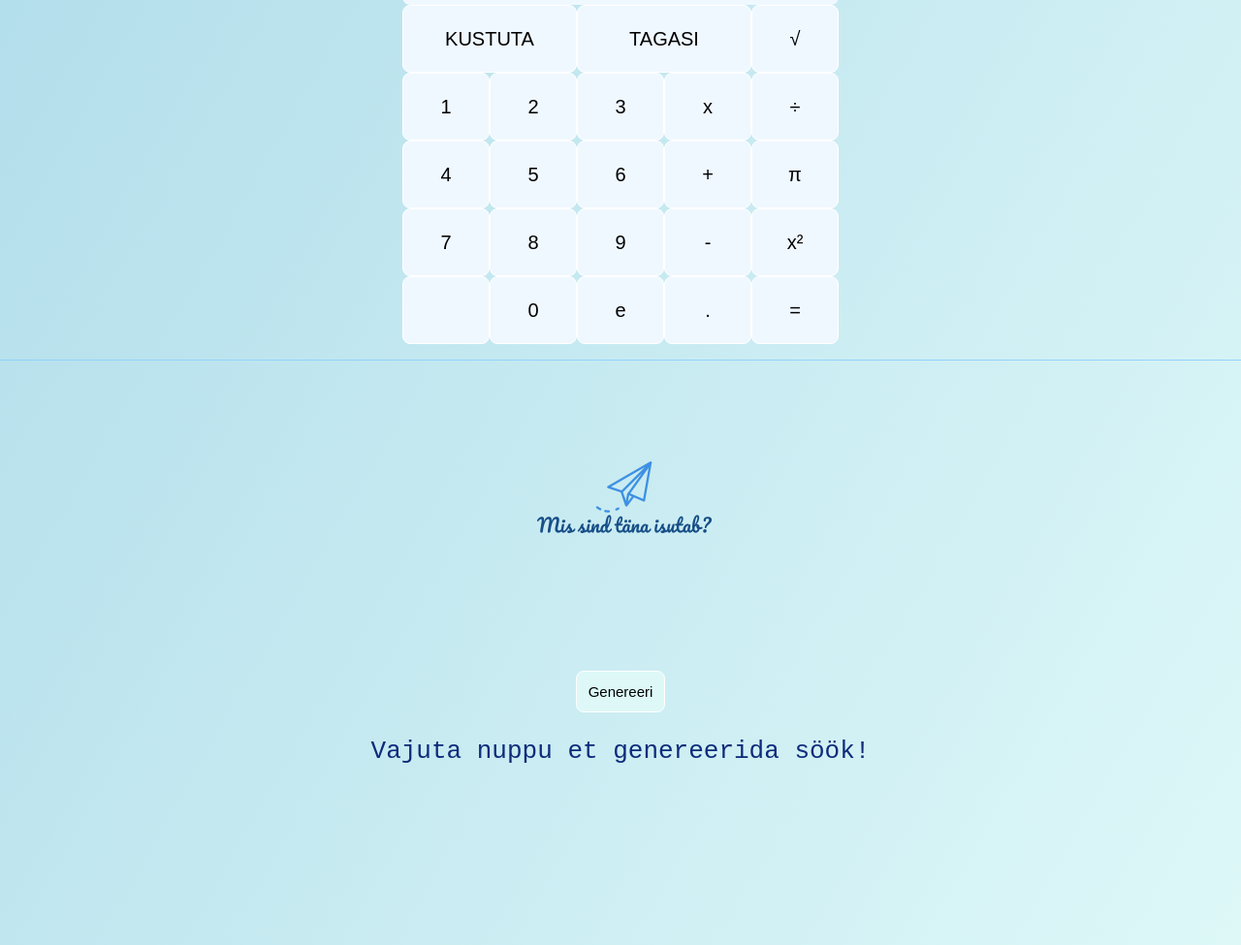
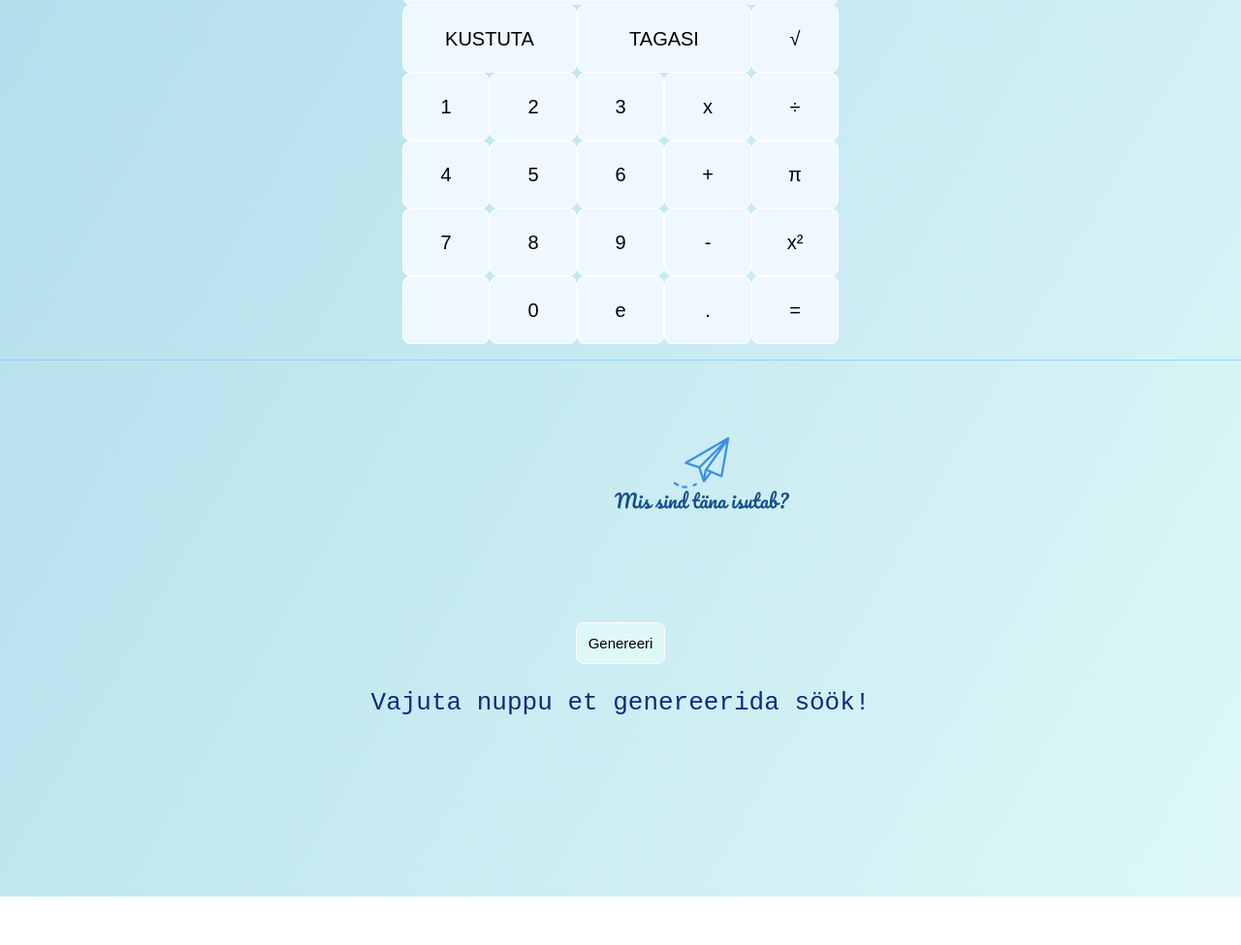
Before and after one commit to rooslun/iseseisev-projekt, a plain HTML site: page index.html in a window 1280 px wide. Shown: the part 1011-1986 px from the top of the page at 97% size. After the commit the page ends 1936 px from the top, so only its background shows below. Drawn offline with Linux system fonts and the light colour scheme.

Commit message:
update
update

```diff
--- a/style.css
+++ b/style.css
@@ -202,10 +202,7 @@ select{
     padding-top: 15rem;
 }
 
-img {
-    padding: 25px;
-    padding-left: 27rem;
-}
+
 #btn{
     cursor: pointer;
     font-size: 15px;
@@ -227,7 +224,7 @@ img {
 img {
     margin: auto;
     text-align: center;
-    padding-left: 34rem;
+    padding-left: 39rem;
 
 }
 
```
Also changed, not shown: 4 other files.
